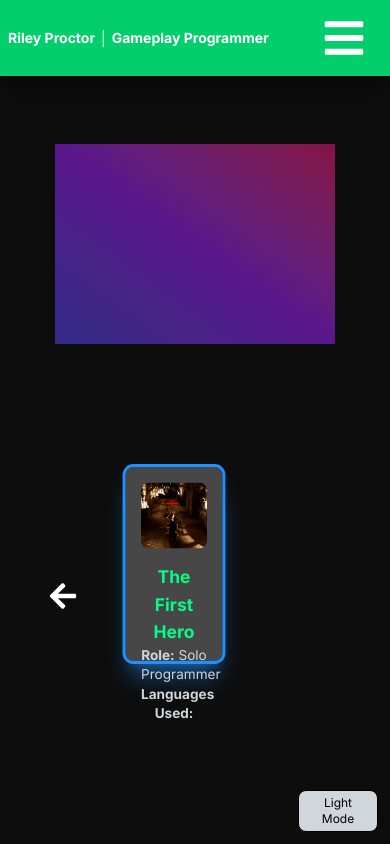
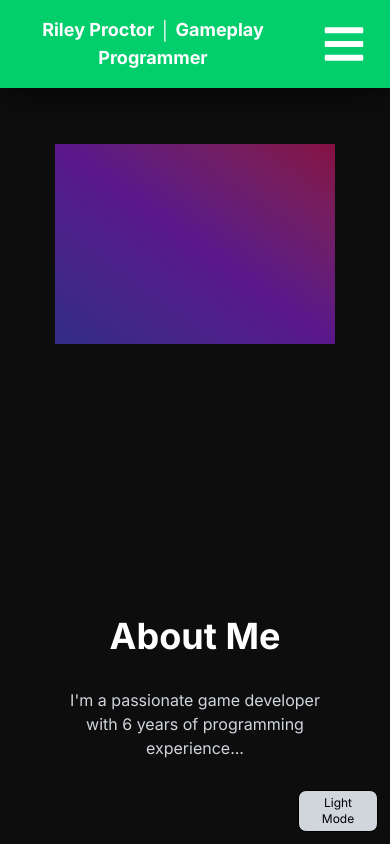
Before and after one commit to RProctor2006/RileyProctor-Portfolio, a React (Vite) app in the folder RileyProctor-PortfolioProject/: page / in a window 390 px wide. Shown: the top 844 px of the page. Built offline with nearby package versions, Linux system fonts and the light colour scheme.

Commit message:
Updated Mobile Visuals
Updated some mobile visuals, also plan to remove project carousel for mobile and replace with something else

```diff
--- a/RileyProctor-PortfolioProject/src/components/Navbar.tsx
+++ b/RileyProctor-PortfolioProject/src/components/Navbar.tsx
@@ -17,7 +17,7 @@ const Navbar = () => {
         <nav
             className="fixed sm:w-dvw sm:text-sm sm:pr-6 sm:pl-2 top-0 left-0 right-0 bg-lightacc1/80 backdrop-blur-md shadow-md z-50 text-lighttext dark:bg-darklight/80 dark:text-white dark:shadow-xl/30">
             <div className="max-w-6xl mx-auto py-4 flex flex-row items-center justify-between sm:gap-6 md:gap-8">
-                <div className="sm:text-sm md:text-2xl font-bold">Riley Proctor │ Gameplay Programmer</div>
+                <div className="sm:text-lg md:text-2xl font-bold">Riley Proctor │ Gameplay Programmer</div>
 
                 {/*If device viewport is larger than phone size, then display headings in navbar*/}
                 {window.innerWidth > 768 ? (
--- a/RileyProctor-PortfolioProject/src/components/ProjectCarousel.tsx
+++ b/RileyProctor-PortfolioProject/src/components/ProjectCarousel.tsx
@@ -99,12 +99,12 @@ const ProjectCarousel = ({ projects }: Props) => {
 
     {/* Main Carousel Section */}
     return (
-        <div className="my-8 px-4 ">
+        <div className="md:w-full my-8 px-4 ">
             <Slider {...settings}>
                 {projects.map((project, i) => (
                     <div key={i} className="px-4 transition-transform relative pb-16 overflow-visible duration-300">
                         <div
-                            className={`bg-white p-4 sm:h-50 sm:w-25 md:h-133 md:w-auto lg:h-auto flex flex-col justify-start rounded-lg shadow-xl transform outline-solid outline-lightacc2 shadow-lightacc2/50 dark:shadow-darkbglight/50 dark:bg-darkbgsec dark:outline-darkbglight ${i === activeSlide ? 'scale-97 shadow-2xl z-10' : 'scale-93 opacity-70'}`}>
+                            className={`bg-white p-4 md:h-133 md:w-auto lg:h-auto flex flex-col justify-start rounded-lg shadow-xl transform outline-solid outline-lightacc2 shadow-lightacc2/50 dark:shadow-darkbglight/50 dark:bg-darkbgsec dark:outline-darkbglight ${i === activeSlide ? 'scale-97 shadow-2xl z-10' : 'scale-93 opacity-70'}`}>
                             {/* Display Project Variables */}
                             <img src={project.image} alt={project.title}
                                  className={`lg:w-full mx-auto aspect-square md:w-55 object-cover rounded-lg`}/>
--- a/RileyProctor-PortfolioProject/src/components/Projects.tsx
+++ b/RileyProctor-PortfolioProject/src/components/Projects.tsx
@@ -100,9 +100,14 @@ const Projects = () => {
         <section id="projects" className=" max-w-6xl mx-auto px-6 pt-12 pb-20 min-w-325">
             <h2 className="text-4xl font-bold mb-8 dark:text-white">Projects</h2>
             {/* Project Carousel */}
-            <section id="projects-carousel" className="px-4 md:px-12">
-                <ProjectCarousel projects={myProjects} />
-            </section>
+            {window.innerWidth > 768 ? (
+                <section id="projects-carousel" className="px-4 md:px-12">
+                    <ProjectCarousel projects={myProjects} />
+                </section>
+            ): (
+                <h2 className = "text-4xl font-bold mb-8 dark:text-white">Coming Soon!</h2>
+            ) }
+
         </section>
     );
 };
```
